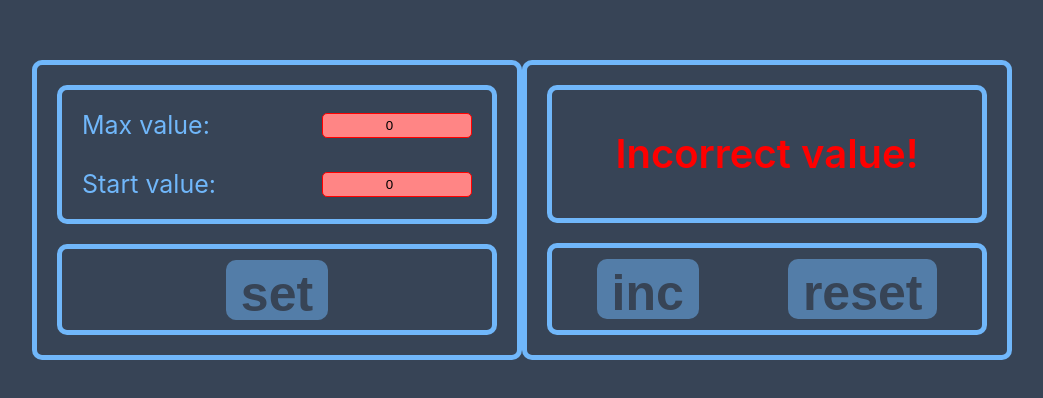
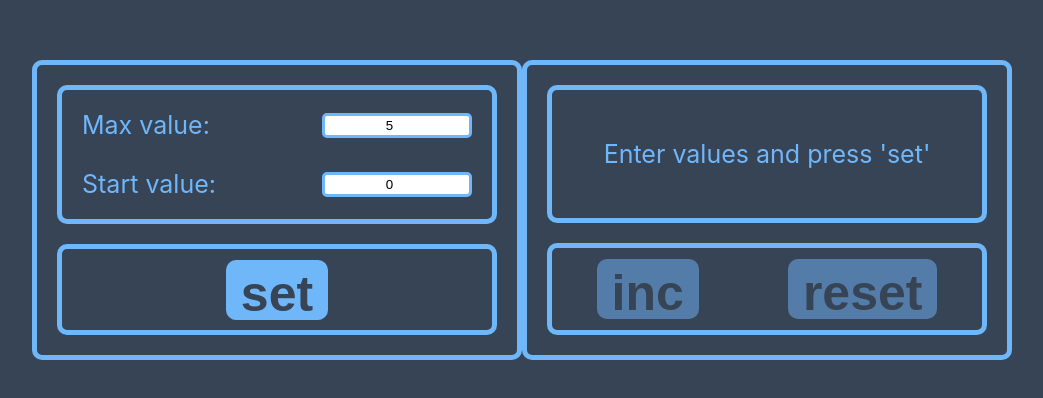
Before and after one commit to sibiryakov090591/counter-test-work, a React (Create React App) app: page / in a window 1280 px wide. Shown: the part 190-588 px from the top of the page, without its empty margins (118-1161 px from the left). Built offline with nearby package versions, Linux system fonts and the light colour scheme.

Commit message:
Fixed error status into localStorage

```diff
--- a/src/App.tsx
+++ b/src/App.tsx
@@ -6,20 +6,24 @@ import {Setter} from "./components/setter/setter";
 function App() {
 
     // local storage
-    const localStorageMinValue = Number(localStorage.getItem("start"));
-    const localStorageMaxValue = Number(localStorage.getItem("end"));
-    const localStorageErrorStatus = Boolean(localStorage.getItem("error"));
+    const minValue = localStorage.getItem("minValue") !== null
+        ? Number(localStorage.getItem("minValue"))
+        : 0;
+    const maxValue = localStorage.getItem("maxValue") !== null
+        ? Number(localStorage.getItem("maxValue"))
+        : 5;
+    const errorStatus = localStorage.getItem("error") === "true"
 
     // local state
-    const [minCounter, setMinCounter] = useState<number>(localStorageMinValue);
-    const [maxCounter, setMaxCounter] = useState<number>(localStorageMaxValue);
+    const [minCounter, setMinCounter] = useState<number>(minValue);
+    const [maxCounter, setMaxCounter] = useState<number>(maxValue);
     const [counter, setCounter] = useState<number>(minCounter);
-    const [error, setError] = useState<boolean>(localStorageErrorStatus);
+    const [error, setError] = useState<boolean>(errorStatus);
     const [starting, setStarting] = useState<boolean>(false);
 
     // initial local storage state values
-    localStorage.setItem("start", "" + minCounter);
-    localStorage.setItem("end", "" + maxCounter);
+    localStorage.setItem("minValue", "" + minCounter);
+    localStorage.setItem("maxValue", "" + maxCounter);
     if (minCounter === maxCounter || minCounter > maxCounter || minCounter < 0) {
         localStorage.setItem("error", "true")
     }
@@ -30,7 +34,7 @@ function App() {
             setError(true);
             localStorage.setItem("error", "true");
             setStarting(false);
-            localStorage.setItem("start", "" + minCounter);
+            localStorage.setItem("minValue", "" + minCounter);
             setMinCounter(min);
             return;
         }
@@ -38,7 +42,7 @@ function App() {
         localStorage.setItem("error", "false");
         setCounter(min);
         setStarting(false);
-        localStorage.setItem("start", "" + minCounter);
+        localStorage.setItem("minValue", "" + minCounter);
         setMinCounter(min);
     }
 
@@ -47,7 +51,7 @@ function App() {
             setError(true);
             localStorage.setItem("error", "true");
             setStarting(false);
-            localStorage.setItem("end", "" + maxCounter);
+            localStorage.setItem("maxValue", "" + maxCounter);
             setMaxCounter(max);
             return
         }
@@ -55,7 +59,7 @@ function App() {
         setError(false);
         localStorage.setItem("error", "false");
         setStarting(false);
-        localStorage.setItem("end", "" + maxCounter);
+        localStorage.setItem("maxValue", "" + maxCounter);
         setMaxCounter(max);
     }
 
```
Also changed, not shown: 1 other file (tests, documents, lock files or other folders).
